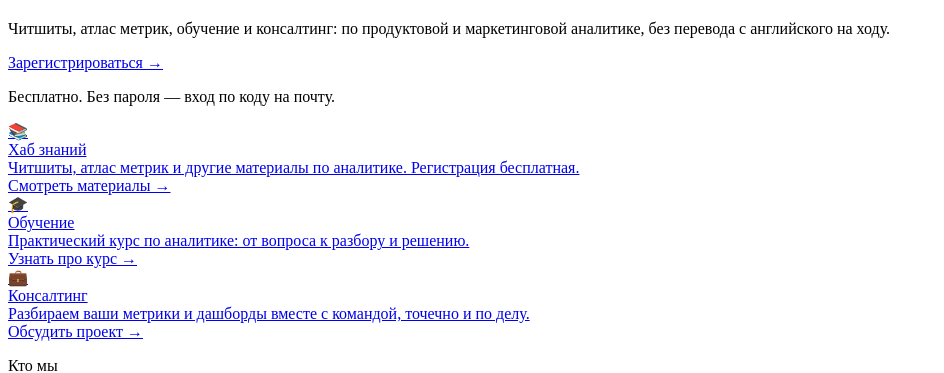
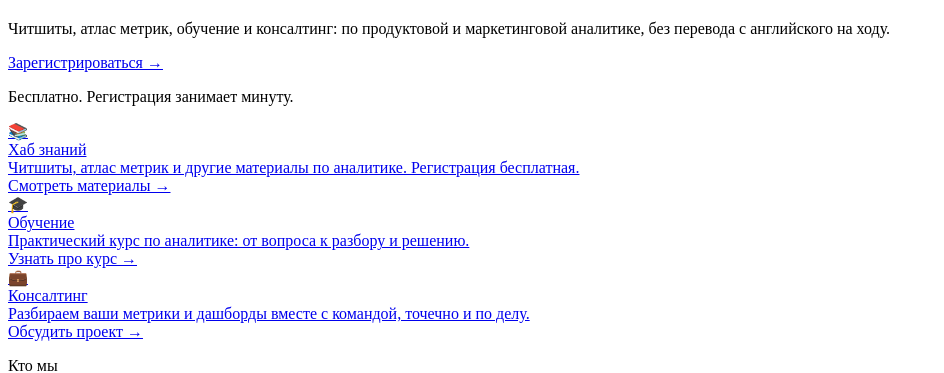
Before and after one commit to jetmetrics-io/home, a plain HTML site: page index.html in a window 1280 px wide. Shown: the part 46-419 px from the top of the page, without its empty margins (0-944 px from the left). Drawn offline with Linux system fonts and the light colour scheme.

Commit message:
Убраны упоминания входа по одноразовому коду
Вход переведён на постоянный пароль (страница входа при коде врала
незнакомой почте, что выслала письмо, и человек застревал навсегда).
Обещание «без пароля — вход по коду» на главной и лендинге читшитов
стало неправдой, в Политике и Соглашении — тоже.

Co-Authored-By: Claude Opus 4.8 <noreply@anthropic.com>

```diff
--- a/index.html
+++ b/index.html
@@ -5,7 +5,7 @@
     <p class="jm-home-lead">Читшиты, атлас метрик, обучение и консалтинг: по продуктовой и маркетинговой аналитике, без перевода с английского на ходу.</p>
     <div class="jm-home-cta">
       <a href="https://джетметрикс.рф/signup" class="jm-home-btn">Зарегистрироваться →</a>
-      <p class="jm-home-cta-note">Бесплатно. Без пароля — вход по коду на почту.</p>
+      <p class="jm-home-cta-note">Бесплатно. Регистрация занимает минуту.</p>
     </div>
   </div>
 
```
